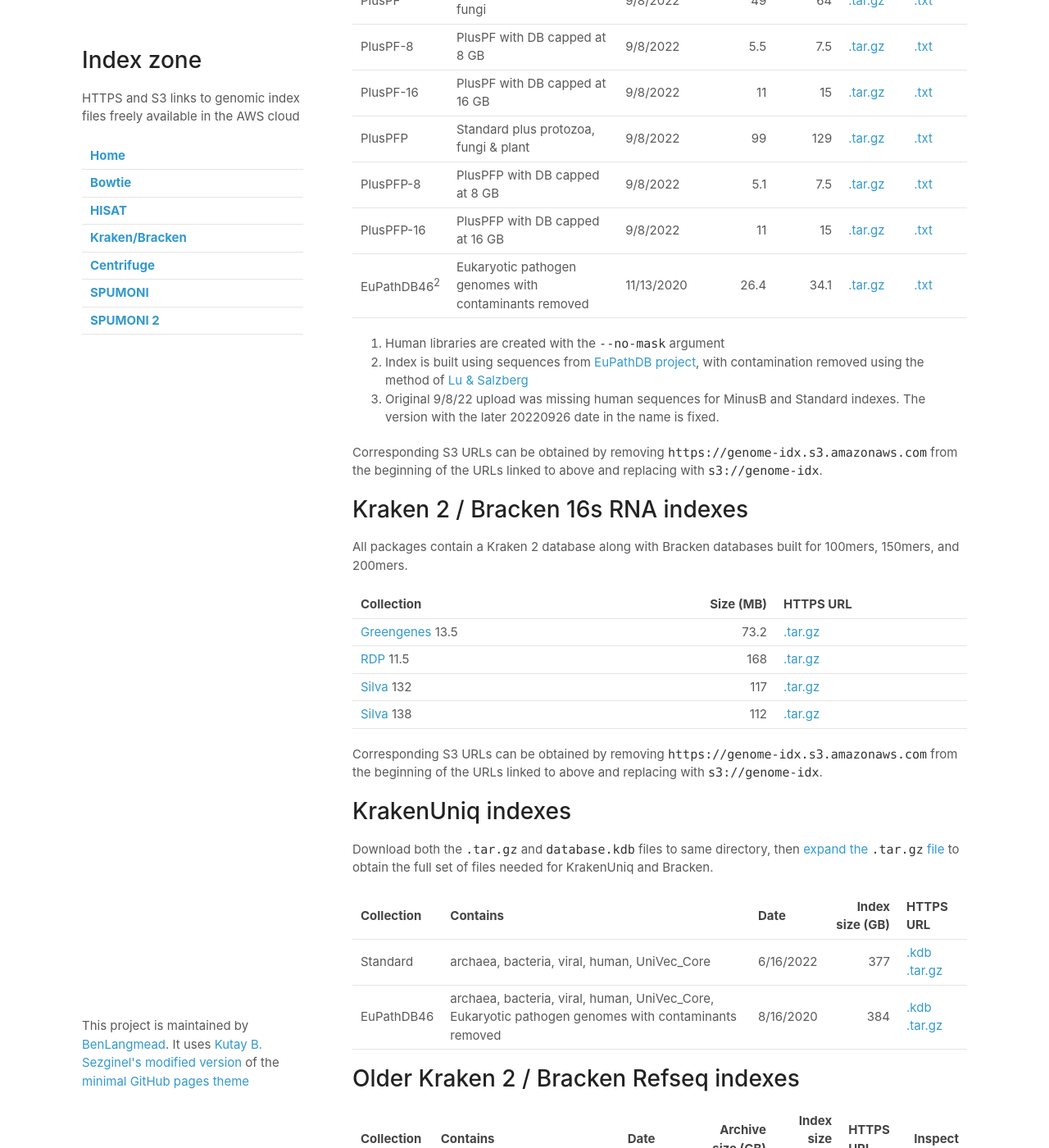
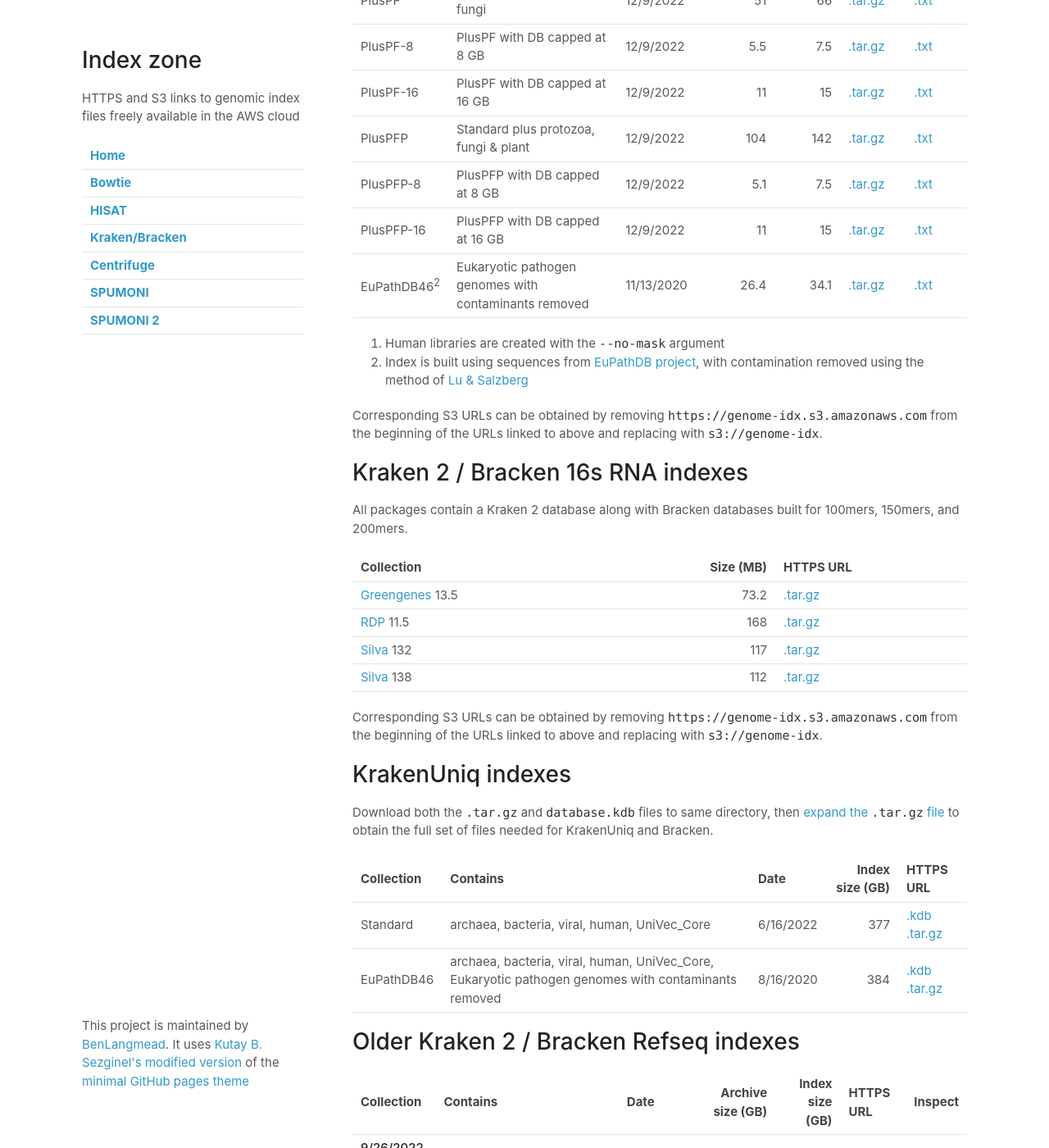
Before and after one commit to BenLangmead/aws-indexes, a Jekyll site: the page built from docs/k2.md, in a window 1280 px wide and 1400 px high, scrolled down 858 px. Shown: the whole window at 82% size. Built offline with Jekyll 4.4.1, drawn with Linux system fonts in a browser that asks for light colours; our own code applies the rules of GitHub Pages for plain Markdown files; some of the changed text lies outside the part shown.

Commit message:
updates for december 2022

```diff
--- a/docs/k2.md
+++ b/docs/k2.md
@@ -16,52 +16,51 @@
 
 <div class="datatable-begin"></div>
 
-Collection    | Contains                                                          | Date       | Archive size (GB) | Index size (GB) | HTTPS URL                          | Inspect
-------------- |-------------------------------------------------------------------|------------|------------------:|----------------:|------------------------------------| -------
-Viral         | viral                                                             | 9/8/2022   |               0.4 |             0.5 | [.tar.gz][k2_viral_20220908]       | [.txt][k2_viral_20220908_inspect]
-MinusB<sup>3</sup>       | archaea, viral, plasmid, human<sup>1</sup>, UniVec_Core           | 9/26/2022  |               5.9 |             8.5 | [.tar.gz][k2_minusb_20220926]      | [.txt][k2_minusb_20220926_inspect]
-Standard<sup>3</sup>     | archaea, bacteria, viral, plasmid, human<sup>1</sup>, UniVec_Core | 9/26/2022  |                46 |              60 | [.tar.gz][k2_standard_20220926]    | [.txt][k2_standard_20220926_inspect]
-Standard-8<sup>3</sup>   | Standard with DB capped at 8 GB                                   | 9/26/2022  |               5.5 |             7.5 | [.tar.gz][k2_standard_8_20220926]  | [.txt][k2_standard_8_20220926_inspect]
-Standard-16<sup>3</sup>  | Standard with DB capped at 16 GB                                  | 9/26/2022  |                11 |              15 | [.tar.gz][k2_standard_16_20220926] | [.txt][k2_standard_16_20220926_inspect]
-PlusPF        | Standard plus protozoa & fungi                                    | 9/8/2022   |                49 |              64 | [.tar.gz][k2_pluspf_20220908]      | [.txt][k2_pluspf_20220908_inspect]
-PlusPF-8      | PlusPF with DB capped at 8 GB                                     | 9/8/2022   |               5.5 |             7.5 | [.tar.gz][k2_pluspf_8_20220908]    | [.txt][k2_pluspf_8_20220908_inspect]
-PlusPF-16     | PlusPF with DB capped at 16 GB                                    | 9/8/2022   |                11 |              15 | [.tar.gz][k2_pluspf_16_20220908]   | [.txt][k2_pluspf_16_20220908_inspect]
-PlusPFP       | Standard plus protozoa, fungi & plant                             | 9/8/2022   |                99 |             129 | [.tar.gz][k2_pluspfp_20220908]     | [.txt][k2_pluspfp_20220908_inspect]
-PlusPFP-8     | PlusPFP with DB capped at 8 GB                                    | 9/8/2022   |               5.1 |             7.5 | [.tar.gz][k2_pluspfp_8_20220908]   | [.txt][k2_pluspfp_8_20220908_inspect]
-PlusPFP-16    | PlusPFP with DB capped at 16 GB                                   | 9/8/2022   |                11 |              15 | [.tar.gz][k2_pluspfp_16_20220908]  | [.txt][k2_pluspfp_16_20220908_inspect]
-EuPathDB46<sup>2</sup> | Eukaryotic pathogen genomes with contaminants removed    | 11/13/2020 |              26.4 |            34.1 | [.tar.gz][k2_eupathdb_20201113]    | [.txt][k2_eupathdb_20201113_inspect]
+Collection             | Contains                                                          | Date       | Archive size (GB) | Index size (GB) | HTTPS URL                          | Inspect
+---------------------- |-------------------------------------------------------------------|------------|------------------:|----------------:|------------------------------------| -----------------------------------------
+Viral                  | viral                                                             | 12/9/2022  |               0.4 |             0.5 | [.tar.gz][k2_viral_20221209]       | [.txt][k2_viral_20221209_inspect]
+MinusB                 | archaea, viral, plasmid, human<sup>1</sup>, UniVec_Core           | 12/9/2022  |               6.1 |             8.7 | [.tar.gz][k2_minusb_20221209]      | [.txt][k2_minusb_20221209_inspect]
+Standard               | archaea, bacteria, viral, plasmid, human<sup>1</sup>, UniVec_Core | 12/9/2022  |                48 |              62 | [.tar.gz][k2_standard_20221209]    | [.txt][k2_standard_20221209_inspect]
+Standard-8             | Standard with DB capped at 8 GB                                   | 12/9/2022  |               5.5 |             7.5 | [.tar.gz][k2_standard_8_20221209]  | [.txt][k2_standard_8_20221209_inspect]
+Standard-16            | Standard with DB capped at 16 GB                                  | 12/9/2022  |                11 |              15 | [.tar.gz][k2_standard_16_20221209] | [.txt][k2_standard_16_20221209_inspect]
+PlusPF                 | Standard plus protozoa & fungi                                    | 12/9/2022  |                51 |              66 | [.tar.gz][k2_pluspf_20221209]      | [.txt][k2_pluspf_20221209_inspect]
+PlusPF-8               | PlusPF with DB capped at 8 GB                                     | 12/9/2022  |               5.5 |             7.5 | [.tar.gz][k2_pluspf_8_20221209]    | [.txt][k2_pluspf_8_20221209_inspect]
+PlusPF-16              | PlusPF with DB capped at 16 GB                                    | 12/9/2022  |                11 |              15 | [.tar.gz][k2_pluspf_16_20221209]   | [.txt][k2_pluspf_16_20221209_inspect]
+PlusPFP                | Standard plus protozoa, fungi & plant                             | 12/9/2022  |               104 |             142 | [.tar.gz][k2_pluspfp_20221209]     | [.txt][k2_pluspfp_20221209_inspect]
+PlusPFP-8              | PlusPFP with DB capped at 8 GB                                    | 12/9/2022  |               5.1 |             7.5 | [.tar.gz][k2_pluspfp_8_20221209]   | [.txt][k2_pluspfp_8_20221209_inspect]
+PlusPFP-16             | PlusPFP with DB capped at 16 GB                                   | 12/9/2022  |                11 |              15 | [.tar.gz][k2_pluspfp_16_20221209]  | [.txt][k2_pluspfp_16_20221209_inspect]
+EuPathDB46<sup>2</sup> | Eukaryotic pathogen genomes with contaminants removed             | 11/13/2020 |              26.4 |            34.1 | [.tar.gz][k2_eupathdb_20201113]    | [.txt][k2_eupathdb_20201113_inspect]
 
 <div class="datatable-end"></div>
 
-[k2_viral_20220908]: https://genome-idx.s3.amazonaws.com/kraken/k2_viral_20220908.tar.gz
-[k2_minusb_20220926]: https://genome-idx.s3.amazonaws.com/kraken/k2_minusb_20220926.tar.gz
-[k2_standard_20220926]: https://genome-idx.s3.amazonaws.com/kraken/k2_standard_20220926.tar.gz
-[k2_standard_8_20220926]: https://genome-idx.s3.amazonaws.com/kraken/k2_standard_08gb_20220926.tar.gz
-[k2_standard_16_20220926]: https://genome-idx.s3.amazonaws.com/kraken/k2_standard_16gb_20220926.tar.gz
-[k2_pluspf_20220908]: https://genome-idx.s3.amazonaws.com/kraken/k2_pluspf_20220908.tar.gz
-[k2_pluspf_8_20220908]: https://genome-idx.s3.amazonaws.com/kraken/k2_pluspf_08gb_20220908.tar.gz
-[k2_pluspf_16_20220908]: https://genome-idx.s3.amazonaws.com/kraken/k2_pluspf_16gb_20220908.tar.gz
-[k2_pluspfp_20220908]: https://genome-idx.s3.amazonaws.com/kraken/k2_pluspfp_20220908.tar.gz
-[k2_pluspfp_8_20220908]: https://genome-idx.s3.amazonaws.com/kraken/k2_pluspfp_08gb_20220908.tar.gz
-[k2_pluspfp_16_20220908]: https://genome-idx.s3.amazonaws.com/kraken/k2_pluspfp_16gb_20220908.tar.gz
-
-[k2_viral_20220908_inspect]: https://genome-idx.s3.amazonaws.com/kraken/viral_20220908/inspect.txt
-[k2_minusb_20220926_inspect]: https://genome-idx.s3.amazonaws.com/kraken/minusb_20220926/inspect.txt
-[k2_standard_20220926_inspect]: https://genome-idx.s3.amazonaws.com/kraken/standard_20220926/inspect.txt
-[k2_standard_8_20220926_inspect]: https://genome-idx.s3.amazonaws.com/kraken/standard_08gb_20220926/inspect.txt
-[k2_standard_16_20220926_inspect]: https://genome-idx.s3.amazonaws.com/kraken/standard_16gb_20220926/inspect.txt
-[k2_pluspf_20220908_inspect]: https://genome-idx.s3.amazonaws.com/kraken/pluspf_20220908/inspect.txt
-[k2_pluspf_8_20220908_inspect]: https://genome-idx.s3.amazonaws.com/kraken/pluspf_08gb_20220908/inspect.txt
-[k2_pluspf_16_20220908_inspect]: https://genome-idx.s3.amazonaws.com/kraken/pluspf_16gb_20220908/inspect.txt
-[k2_pluspfp_20220908_inspect]: https://genome-idx.s3.amazonaws.com/kraken/pluspfp_20220908/inspect.txt
-[k2_pluspfp_8_20220908_inspect]: https://genome-idx.s3.amazonaws.com/kraken/pluspfp_08gb_20220908/inspect.txt
-[k2_pluspfp_16_20220908_inspect]: https://genome-idx.s3.amazonaws.com/kraken/pluspfp_16gb_20220908/inspect.txt
-
 1. Human libraries are created with the `--no-mask` argument
 2. Index is built using sequences from [EuPathDB project](https://veupathdb.org/veupathdb/app), with contamination removed using the method of [Lu & Salzberg](https://doi.org/10.1371/journal.pcbi.1006277)
-3. Original 9/8/22 upload was missing human sequences for MinusB and Standard indexes.  The version with the later 20220926 date in the name is fixed.
 
 Corresponding S3 URLs can be obtained by removing `https://genome-idx.s3.amazonaws.com` from the beginning of the URLs linked to above and replacing with `s3://genome-idx`.
+
+[k2_viral_20221209]: https://genome-idx.s3.amazonaws.com/kraken/k2_viral_20221209.tar.gz
+[k2_minusb_20221209]: https://genome-idx.s3.amazonaws.com/kraken/k2_minusb_20221209.tar.gz
+[k2_standard_20221209]: https://genome-idx.s3.amazonaws.com/kraken/k2_standard_20221209.tar.gz
+[k2_standard_8_20221209]: https://genome-idx.s3.amazonaws.com/kraken/k2_standard_08gb_20221209.tar.gz
+[k2_standard_16_20221209]: https://genome-idx.s3.amazonaws.com/kraken/k2_standard_16gb_20221209.tar.gz
+[k2_pluspf_20221209]: https://genome-idx.s3.amazonaws.com/kraken/k2_pluspf_20221209.tar.gz
+[k2_pluspf_8_20221209]: https://genome-idx.s3.amazonaws.com/kraken/k2_pluspf_08gb_20221209.tar.gz
+[k2_pluspf_16_20221209]: https://genome-idx.s3.amazonaws.com/kraken/k2_pluspf_16gb_20221209.tar.gz
+[k2_pluspfp_20221209]: https://genome-idx.s3.amazonaws.com/kraken/k2_pluspfp_20221209.tar.gz
+[k2_pluspfp_8_20221209]: https://genome-idx.s3.amazonaws.com/kraken/k2_pluspfp_08gb_20221209.tar.gz
+[k2_pluspfp_16_20221209]: https://genome-idx.s3.amazonaws.com/kraken/k2_pluspfp_16gb_20221209.tar.gz
+
+[k2_viral_20221209_inspect]: https://genome-idx.s3.amazonaws.com/kraken/viral_20221209/inspect.txt
+[k2_minusb_20221209_inspect]: https://genome-idx.s3.amazonaws.com/kraken/minusb_20221209/inspect.txt
+[k2_standard_20221209_inspect]: https://genome-idx.s3.amazonaws.com/kraken/standard_20221209/inspect.txt
+[k2_standard_8_20221209_inspect]: https://genome-idx.s3.amazonaws.com/kraken/standard_08gb_20221209/inspect.txt
+[k2_standard_16_20221209_inspect]: https://genome-idx.s3.amazonaws.com/kraken/standard_16gb_20221209/inspect.txt
+[k2_pluspf_20221209_inspect]: https://genome-idx.s3.amazonaws.com/kraken/pluspf_20221209/inspect.txt
+[k2_pluspf_8_20221209_inspect]: https://genome-idx.s3.amazonaws.com/kraken/pluspf_08gb_20221209/inspect.txt
+[k2_pluspf_16_20221209_inspect]: https://genome-idx.s3.amazonaws.com/kraken/pluspf_16gb_20221209/inspect.txt
+[k2_pluspfp_20221209_inspect]: https://genome-idx.s3.amazonaws.com/kraken/pluspfp_20221209/inspect.txt
+[k2_pluspfp_8_20221209_inspect]: https://genome-idx.s3.amazonaws.com/kraken/pluspfp_08gb_20221209/inspect.txt
+[k2_pluspfp_16_20221209_inspect]: https://genome-idx.s3.amazonaws.com/kraken/pluspfp_16gb_20221209/inspect.txt
 
 # Kraken 2 / Bracken 16s RNA indexes
 
@@ -109,6 +108,18 @@
 
 Collection    | Contains                                                                             | Date        | Archive size (GB) | Index size (GB) |                          HTTPS URL | Inspect
 ------------- |--------------------------------------------------------------------------------------|-------------| -----------------:| ---------------:| ---------------------------------- | -------
+**9/26/2022** |                                                                                      |             |                   |                 |                                    |
+Viral         | viral                                                             | 9/8/2022   |               0.4 |             0.5 | [.tar.gz][k2_viral_20220908]       | [.txt][k2_viral_20220908_inspect]
+MinusB<sup>3</sup>       | archaea, viral, plasmid, human<sup>1</sup>, UniVec_Core           | 9/26/2022  |               5.9 |             8.5 | [.tar.gz][k2_minusb_20220926]      | [.txt][k2_minusb_20220926_inspect]
+Standard<sup>3</sup>     | archaea, bacteria, viral, plasmid, human<sup>1</sup>, UniVec_Core | 9/26/2022  |                46 |              60 | [.tar.gz][k2_standard_20220926]    | [.txt][k2_standard_20220926_inspect]
+Standard-8<sup>3</sup>   | Standard with DB capped at 8 GB                                   | 9/26/2022  |               5.5 |             7.5 | [.tar.gz][k2_standard_8_20220926]  | [.txt][k2_standard_8_20220926_inspect]
+Standard-16<sup>3</sup>  | Standard with DB capped at 16 GB                                  | 9/26/2022  |                11 |              15 | [.tar.gz][k2_standard_16_20220926] | [.txt][k2_standard_16_20220926_inspect]
+PlusPF        | Standard plus protozoa & fungi                                    | 9/8/2022   |                49 |              64 | [.tar.gz][k2_pluspf_20220908]      | [.txt][k2_pluspf_20220908_inspect]
+PlusPF-8      | PlusPF with DB capped at 8 GB                                     | 9/8/2022   |               5.5 |             7.5 | [.tar.gz][k2_pluspf_8_20220908]    | [.txt][k2_pluspf_8_20220908_inspect]
+PlusPF-16     | PlusPF with DB capped at 16 GB                                    | 9/8/2022   |                11 |              15 | [.tar.gz][k2_pluspf_16_20220908]   | [.txt][k2_pluspf_16_20220908_inspect]
+PlusPFP       | Standard plus protozoa, fungi & plant                             | 9/8/2022   |                99 |             129 | [.tar.gz][k2_pluspfp_20220908]     | [.txt][k2_pluspfp_20220908_inspect]
+PlusPFP-8     | PlusPFP with DB capped at 8 GB                                    | 9/8/2022   |               5.1 |             7.5 | [.tar.gz][k2_pluspfp_8_20220908]   | [.txt][k2_pluspfp_8_20220908_inspect]
+PlusPFP-16    | PlusPFP with DB capped at 16 GB                                   | 9/8/2022   |                11 |              15 | [.tar.gz][k2_pluspfp_16_20220908]  | [.txt][k2_pluspfp_16_20220908_inspect]
 **6/7/2022** |                                                                                      |             |                   |                 |                                    |
 Viral         | viral                                                                                | 6/7/2022    |               0.4 |             0.5 | [.tar.gz][k2_viral_20220607]     | [.txt][k2_viral_20220607_inspect]
 MinusB        | archaea, viral, plasmid, human<sup>1</sup>, UniVec_Core                              | 6/7/2022    |               5.8 |             8.2 | [.tar.gz][k2_minusb_20220607]    | [.txt][k2_minusb_20220607_inspect]
@@ -158,6 +169,30 @@
 PlusPFP-16    | PlusPFP with DB capped at 16 GB                                                      | 9/19/2020   |              10.7 |            14.9 | [.tar.gz][k2_pluspfp_16_20200919]  | [.txt][k2_pluspfp_16_20200919_inspect]
 
 3. The PlusPF database (including PlusPF-8 and PlusPF-16), as well as the PlusPFP database (including PlusPFP-8 and PlusPFP-16) posted on 5/17/2021 mistakenly omitted genomes from Refseq "fungi".  We posted the fixed databases on 1/27 and 1/28/2021.
+
+[k2_viral_20220908]: https://genome-idx.s3.amazonaws.com/kraken/k2_viral_20220908.tar.gz
+[k2_minusb_20220926]: https://genome-idx.s3.amazonaws.com/kraken/k2_minusb_20220926.tar.gz
+[k2_standard_20220926]: https://genome-idx.s3.amazonaws.com/kraken/k2_standard_20220926.tar.gz
+[k2_standard_8_20220926]: https://genome-idx.s3.amazonaws.com/kraken/k2_standard_08gb_20220926.tar.gz
+[k2_standard_16_20220926]: https://genome-idx.s3.amazonaws.com/kraken/k2_standard_16gb_20220926.tar.gz
+[k2_pluspf_20220908]: https://genome-idx.s3.amazonaws.com/kraken/k2_pluspf_20220908.tar.gz
+[k2_pluspf_8_20220908]: https://genome-idx.s3.amazonaws.com/kraken/k2_pluspf_08gb_20220908.tar.gz
+[k2_pluspf_16_20220908]: https://genome-idx.s3.amazonaws.com/kraken/k2_pluspf_16gb_20220908.tar.gz
+[k2_pluspfp_20220908]: https://genome-idx.s3.amazonaws.com/kraken/k2_pluspfp_20220908.tar.gz
+[k2_pluspfp_8_20220908]: https://genome-idx.s3.amazonaws.com/kraken/k2_pluspfp_08gb_20220908.tar.gz
+[k2_pluspfp_16_20220908]: https://genome-idx.s3.amazonaws.com/kraken/k2_pluspfp_16gb_20220908.tar.gz
+
+[k2_viral_20220908_inspect]: https://genome-idx.s3.amazonaws.com/kraken/viral_20220908/inspect.txt
+[k2_minusb_20220926_inspect]: https://genome-idx.s3.amazonaws.com/kraken/minusb_20220926/inspect.txt
+[k2_standard_20220926_inspect]: https://genome-idx.s3.amazonaws.com/kraken/standard_20220926/inspect.txt
+[k2_standard_8_20220926_inspect]: https://genome-idx.s3.amazonaws.com/kraken/standard_08gb_20220926/inspect.txt
+[k2_standard_16_20220926_inspect]: https://genome-idx.s3.amazonaws.com/kraken/standard_16gb_20220926/inspect.txt
+[k2_pluspf_20220908_inspect]: https://genome-idx.s3.amazonaws.com/kraken/pluspf_20220908/inspect.txt
+[k2_pluspf_8_20220908_inspect]: https://genome-idx.s3.amazonaws.com/kraken/pluspf_08gb_20220908/inspect.txt
+[k2_pluspf_16_20220908_inspect]: https://genome-idx.s3.amazonaws.com/kraken/pluspf_16gb_20220908/inspect.txt
+[k2_pluspfp_20220908_inspect]: https://genome-idx.s3.amazonaws.com/kraken/pluspfp_20220908/inspect.txt
+[k2_pluspfp_8_20220908_inspect]: https://genome-idx.s3.amazonaws.com/kraken/pluspfp_08gb_20220908/inspect.txt
+[k2_pluspfp_16_20220908_inspect]: https://genome-idx.s3.amazonaws.com/kraken/pluspfp_16gb_20220908/inspect.txt
 
 [k2_viral_20220607]: https://genome-idx.s3.amazonaws.com/kraken/k2_viral_20220607.tar.gz
 [k2_minusb_20220607]: https://genome-idx.s3.amazonaws.com/kraken/k2_minusb_20220607.tar.gz
```
Also changed, not shown: 1 other file.
